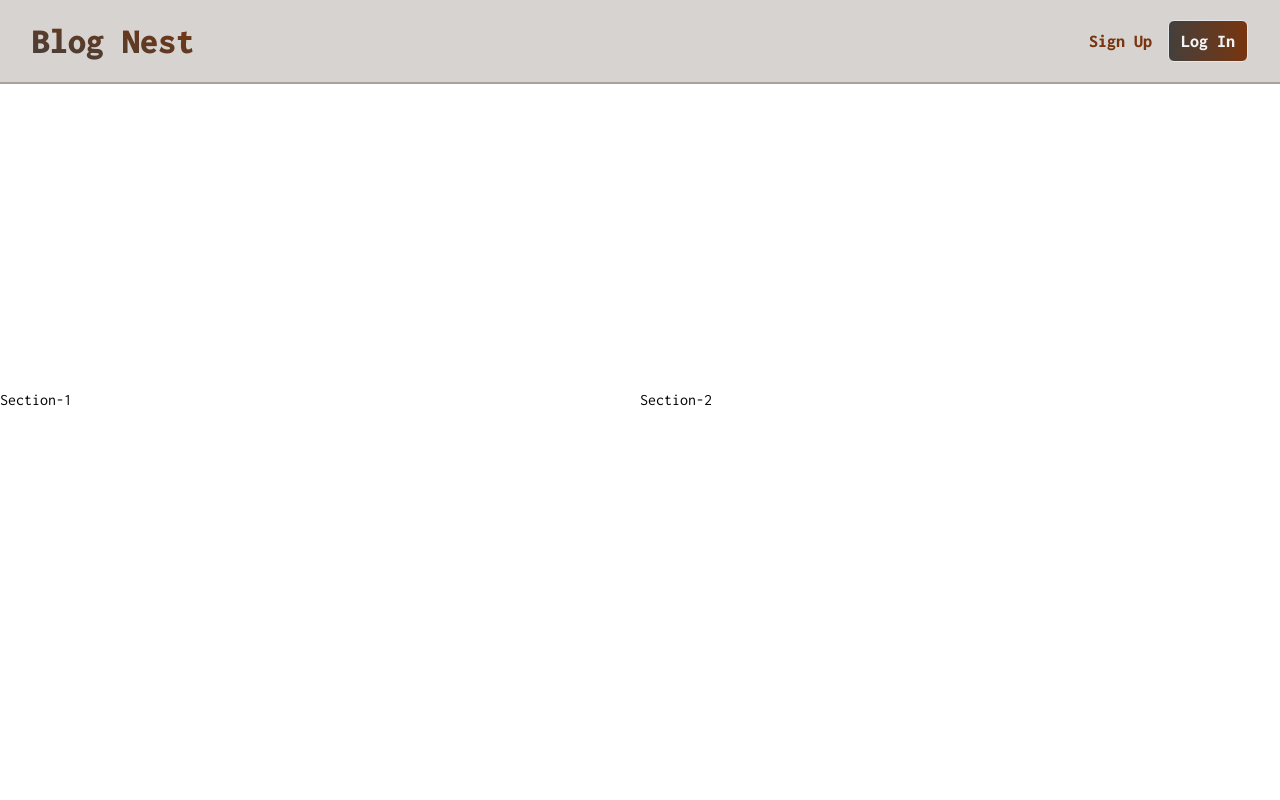
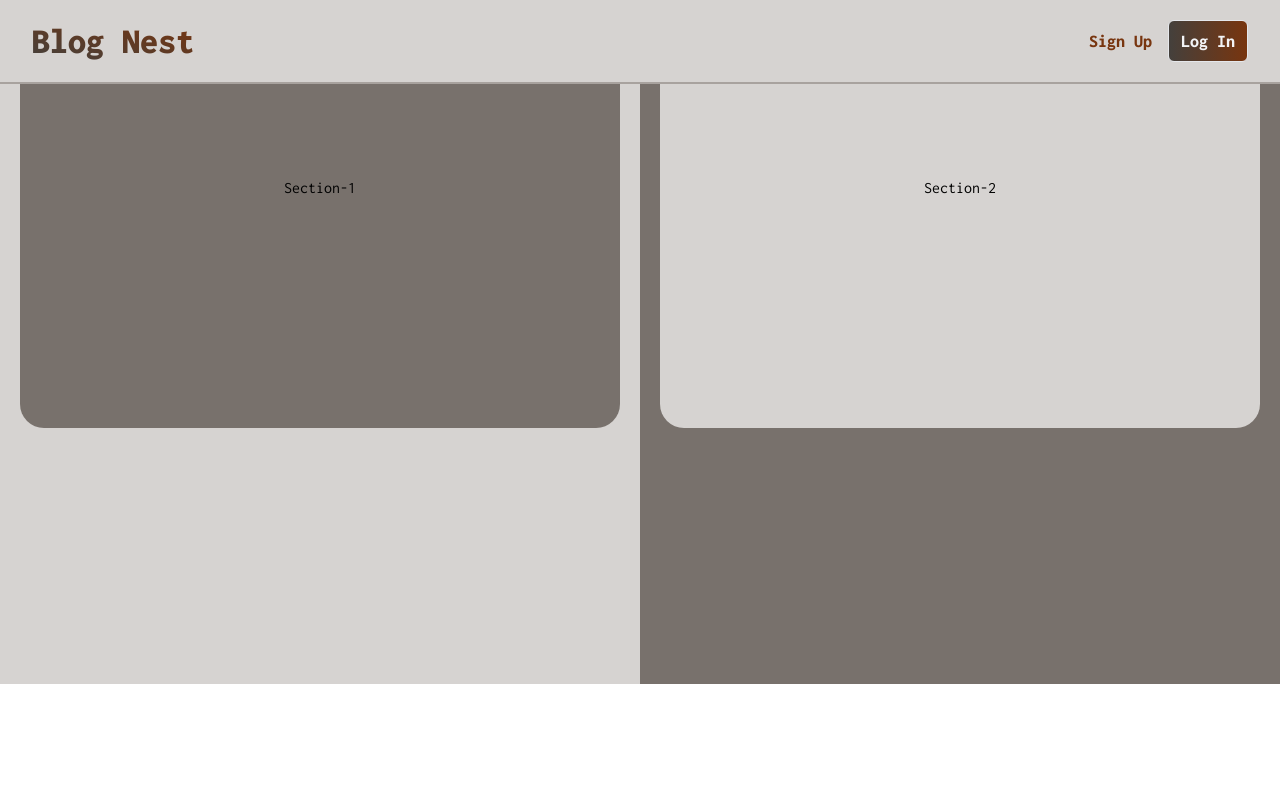
Before and after one commit to adityarawat45/BlogB_App, a React (Vite) app in the folder frontend/: page / in a window 1280 px wide. Shown: the top 800 px of the page. Built offline with nearby package versions, Linux system fonts and the light colour scheme.

Commit message:
fucked up my code

```diff
--- a/frontend/src/components/SecondBar.tsx
+++ b/frontend/src/components/SecondBar.tsx
@@ -1,7 +1,7 @@
 import { Link } from "react-router-dom"
 
 export const SecondBar = () => {
-    return <div className="fixed w-screen top-0 z-50 bg-stone-300 backdrop-blur-xl border-b-stone-400 border-b-2 px-4 py-2 md:px-8 md:py-5 flex justify-between items-center">
+    return <div className="sticky w-screen top-0 z-50 bg-stone-300 backdrop-blur-xl border-b-stone-400 border-b-2 px-4 py-2 md:px-8 md:py-5 flex justify-between items-center">
     <div className="text-2xl md:text-4xl bg-gradient-to-tr bg-clip-text text-transparent from-stone-700 to-amber-900 font-black cursor-pointer text-slate-900">
         Blog Nest
     </div>
--- a/frontend/src/pages/Landing.tsx
+++ b/frontend/src/pages/Landing.tsx
@@ -34,15 +34,12 @@ const Landing = () => {
     // </div>
     <div className="">
   <SecondBar />
-  <div className="h-screen">
-    <div className="h-screen flex flex-col justify-around items-center md:grid md:grid-cols-2">
-      <div>Section-1</div>
-      <div>Section-2</div>
+    <div className="w-screen h-screen grid grid-rows-2 md:grid-cols-2 justify-center md:items-center items-center">
+      <div className="w-screen h-full md:h-screen md:w-auto bg-stone-300"><div className="rounded-3xl h-4/5 md:h-3/5 mx-5 my-3 md:my-16 bg-stone-500 backdrop-blur-xl row-span-1 flex justify-center items-center">Section-1</div></div>
+      <div className="w-screen h-full  md:h-screen md:w-auto bg-stone-500"><div className="rounded-3xl h-4/5 md:h-3/5 mx-5 my-3 md:my-16 bg-stone-300 backdrop-blur-xl row-span-1 flex justify-center items-center">Section-2</div></div>
     </div>
     <Footer></Footer>
-  </div>
 </div>
-
   )
 }
 
```
